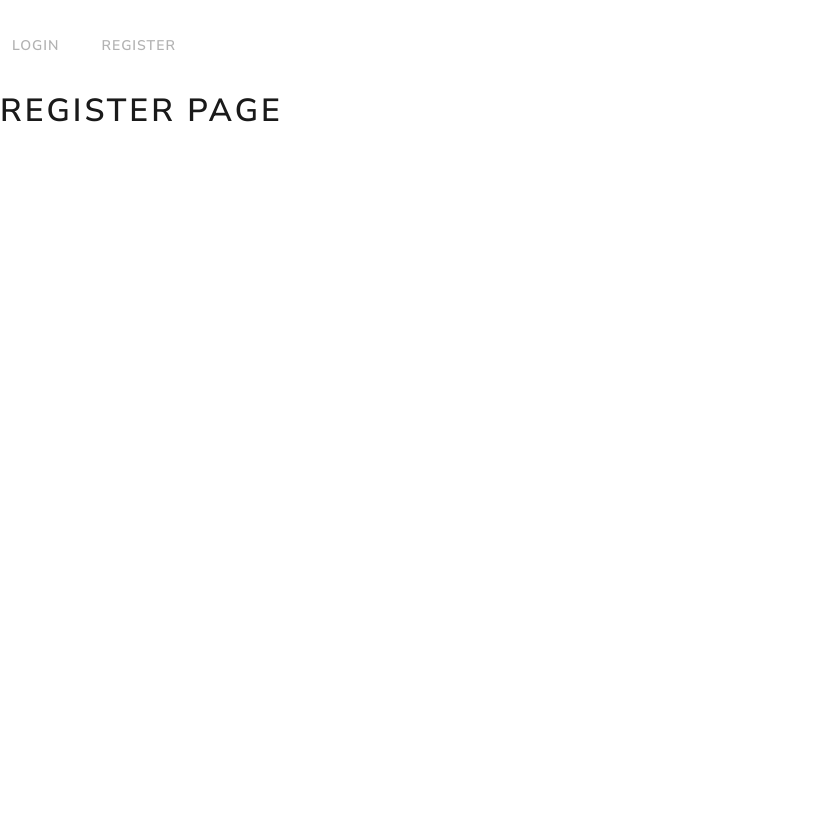
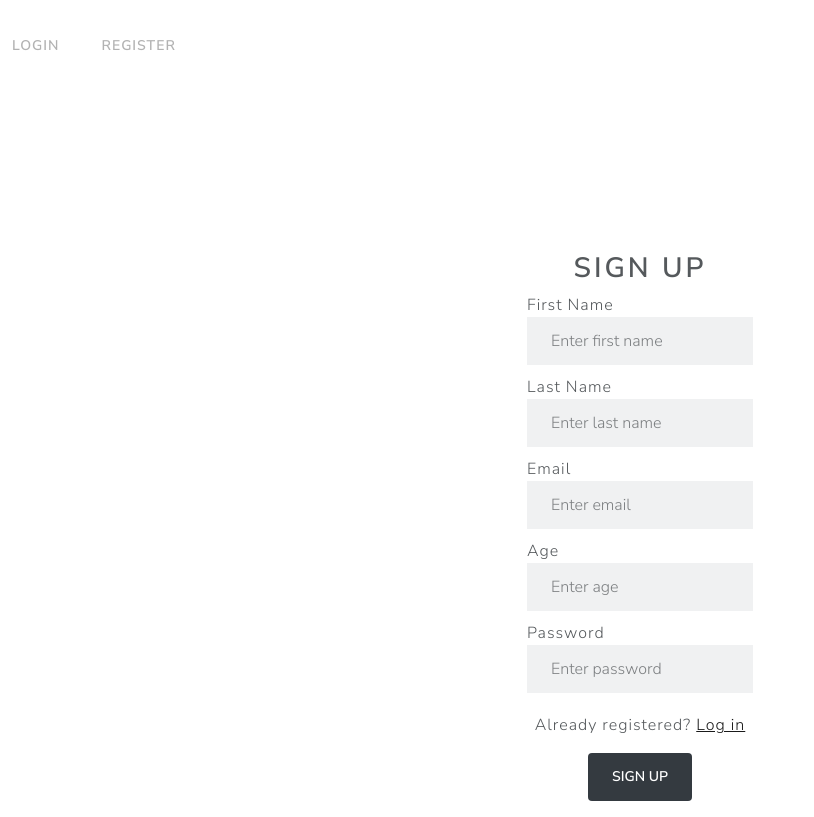
Before and after one commit to Daleyar/Rent-A-Car-Frontend, a React (Create React App) app: page /register in a window 1280 px wide. Shown: the whole page, without its empty margins (0-814 px from the left). Built offline with nearby package versions, Linux system fonts and the light colour scheme.

Commit message:
Created and tested the register component

```diff
--- a/src/App.jsx
+++ b/src/App.jsx
@@ -1,12 +1,13 @@
 import React, { useState, useEffect} from "react";
-import { BrowserRouter as Router, Switch, Route} from 'react-router-dom'
+import { BrowserRouter as Router, Switch, Route, Redirect} from 'react-router-dom'
 import jwtDecode from "jwt-decode";
 import Home from './components/Home';
 import Login from './components/Login/Login';
 import NavBar from './components/NavBar/NavBar';
 import Profile from './components/Profile';
-import Register from './components/Register';
+import Register from './components/Register/Register';
 import Rental from './components/Rental';
+import Logout from "./components/Logout.jsx/Logout";
 
 function App() {
   const [user, setUserId] = useState(" ");
@@ -29,11 +30,19 @@ function App() {
       <div className="App">
         <NavBar user={user} />
         <Switch>
+        <Route
+          path ='/'
+          exact render = {props => {
+              if (!user.email){
+                return <Redirect to ="/login"/>
+            }}
+          }/>
         <Route path="/home" component={Home} />
         <Route path="/login" component={Login} />
         <Route path="/register" component={Register} />
         <Route path="/rental" component={Rental} />
         <Route path="/profile" component={Profile} />
+        <Route path="/logout" component={Logout} />
         </Switch>
       </div>
       </Router>
--- a/src/components/Register.jsx
+++ /dev/null
@@ -1,11 +0,0 @@
-import React from 'react'
-
-function Register(){
-    return (
-        <div>
-            <h1>Register Page</h1>
-        </div>
-    )
-}
-
-export default Register
--- /dev/null
+++ b/src/components/Register/Register.css
@@ -0,0 +1,14 @@
+.register {
+    width: 100%;
+    height: 100%;
+    margin-top: 18vh;
+    display: flex;
+    justify-content: center;
+}
+.register input {
+    margin-bottom: 10px;
+}
+.register h2 {
+    display: flex;
+    justify-content: center;
+}
--- /dev/null
+++ b/src/components/Register/Register.jsx
@@ -0,0 +1,80 @@
+import axios from "axios";
+import React, { useState } from "react";
+import "./Register.css"
+
+const Register = (props) => {
+    const [email, setEmail] = useState("");
+    const [firstName, setFirstName] = useState("");
+    const [lastName, setLastName] = useState("");
+    const [age, setAge] = useState("");
+    const [password, setPassword] = useState("");
+
+    const handleChange = (event) => {
+        if(event.target.name === "email"){
+            setEmail(event.target.value);
+        }else if(event.target.name === "firstName"){
+            setFirstName(event.target.value);
+        }else if(event.target.name === "lastName"){
+            setLastName(event.target.value);
+        }else if(event.target.name === "age"){
+            setAge(event.target.value);
+        }else if(event.target.name === "password"){
+            setPassword(event.target.value);
+        }
+    }
+
+    const handleSubmit = (event) => {
+        event.preventDefault();
+        const user = {
+            email: email,
+            name: firstName + " " + lastName,
+            age: age,
+            password: password,
+        }
+        console.log(user);
+        registerUser(user);
+    }
+
+    const registerUser = async (user) => {
+        try {
+            let response = await axios.post("http://localhost:5000/api/user/register", user);
+            console.log(response);
+            window.location = '/Login';
+        } catch (error) {
+            console.log("Couldn't Register User");
+        }
+    }
+
+    return(
+        <div className="register">
+        <div className="card">
+            <div className="card-body">
+                <form onSubmit={handleSubmit}>
+                    <h2>Sign Up</h2>
+                    <div className="form-group">
+                        <label>First Name</label>
+                        <input type="text" name="firstName" className="form-control" placeholder="Enter first name" onChange={handleChange}/>
+                        <label>Last Name</label>
+                        <input type="text" name="lastName" className="form-control" placeholder="Enter last name" onChange={handleChange}/>
+                        <label>Email</label>
+                        <input type="email" name="email" className="form-control" placeholder="Enter email" onChange={handleChange}/>
+                        <label>Age</label>
+                        <input type="text" name="age" className="form-control" placeholder="Enter age" onChange={handleChange}/>
+                        <label>Password</label>
+                        <input type="password" name="password" className="form-control" placeholder="Enter password" onChange={handleChange} />
+                    </div>
+                    <center>
+                    <p className="forgot-password text-right">
+                        Already registered? <a href="/Login">Log in</a>
+                    </p>
+                    <button type="submit" className="btn btn-dark">Sign Up</button>
+                    </center>
+                </form>
+            </div>
+        </div>
+  </div>
+
+    );
+}
+
+export default Register;
```
